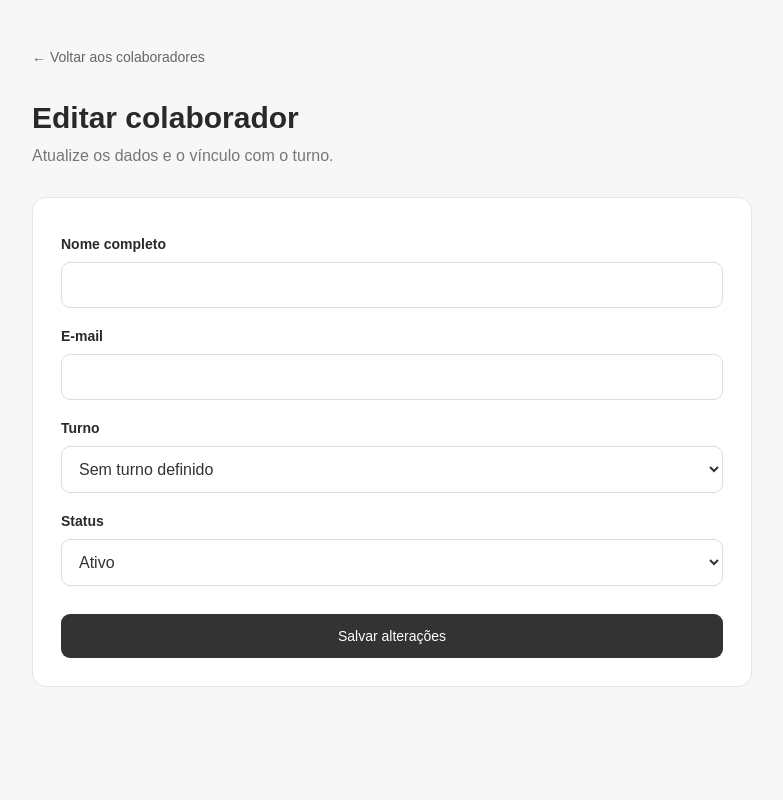
After one commit to juuhnicolette-a11y/sistema-ginastica-laboral, a Flask app: template templates/editar_colaborador.html in a window 1280 px wide. The commit adds this page. Shown: the whole page, without its empty margins (248-1031 px from the left). Run offline with Flask 3, Linux system fonts and the light colour scheme; the template is opened without the code that fills it, so the values that code supplies are empty.

Commit message:
Implementa cadastro e edicao de colaboradores

```diff
--- a/app.py
+++ b/app.py
@@ -378,5 +378,285 @@ def listar_colaboradores():
     return render_template("colaboradores.html", colaboradores=colaboradores)
 
 
+@app.route(
+    "/empresa/colaboradores/<int:colaborador_id>/editar", methods=["GET", "POST"]
+)
+def editar_colaborador(colaborador_id):
+    if "usuario_id" not in session or session.get("perfil") != "responsavel":
+        return redirect(url_for("login"))
+
+    conexao = sqlite3.connect("database/ginastica.db")
+    conexao.row_factory = sqlite3.Row
+    conexao.execute("PRAGMA foreign_keys = ON")
+
+    responsavel = conexao.execute(
+        """
+        SELECT usuarios.empresa_id
+        FROM usuarios
+        JOIN empresas ON empresas.id = usuarios.empresa_id
+        WHERE usuarios.id = ?
+          AND usuarios.perfil = 'responsavel'
+          AND usuarios.status = 'ativo'
+          AND empresas.status = 'ativa'
+        """,
+        (session["usuario_id"],),
+    ).fetchone()
+
+    if responsavel is None:
+        conexao.close()
+        session.clear()
+        return redirect(url_for("login"))
+
+    empresa_id = responsavel["empresa_id"]
+
+    colaborador = conexao.execute(
+        """
+        SELECT id, nome, email, turno_id, status
+        FROM usuarios
+        WHERE id = ?
+          AND empresa_id = ?
+          AND perfil = 'colaborador'
+        """,
+        (colaborador_id, empresa_id),
+    ).fetchone()
+
+    if colaborador is None:
+        conexao.close()
+        flash("Colaborador não encontrado.")
+        return redirect(url_for("listar_colaboradores"))
+
+    turnos = conexao.execute(
+        """
+        SELECT id, nome
+        FROM turnos
+        WHERE empresa_id = ?
+          AND (status = 'ativo' OR id = ?)
+        ORDER BY nome
+        """,
+        (empresa_id, colaborador["turno_id"]),
+    ).fetchall()
+
+    if request.method == "POST":
+        nome = request.form.get("nome", "").strip()
+        email = request.form.get("email", "").strip().lower()
+        turno_informado = request.form.get("turno_id", "")
+        status = request.form.get("status", "")
+
+        erro = None
+        turno_id = None
+
+        if not nome or not email:
+            erro = "Preencha o nome e o e-mail."
+        elif status not in ("ativo", "inativo"):
+            erro = "Selecione um status válido."
+        elif turno_informado:
+            try:
+                turno_id = int(turno_informado)
+            except ValueError:
+                erro = "Selecione um turno válido."
+
+            if erro is None:
+                turno_valido = conexao.execute(
+                    """
+                    SELECT id
+                    FROM turnos
+                    WHERE id = ?
+                      AND empresa_id = ?
+                      AND (status = 'ativo' OR id = ?)
+                    """,
+                    (turno_id, empresa_id, colaborador["turno_id"]),
+                ).fetchone()
+
+                if turno_valido is None:
+                    erro = "O turno selecionado não está disponível."
+
+        if erro is None:
+            email_existente = conexao.execute(
+                "SELECT id FROM usuarios WHERE email = ? AND id != ?",
+                (email, colaborador_id),
+            ).fetchone()
+
+            if email_existente:
+                erro = "Este e-mail já está cadastrado."
+
+        if erro is None:
+            conexao.execute(
+                """
+                UPDATE usuarios
+                SET nome = ?,
+                    email = ?,
+                    turno_id = ?,
+                    status = ?,
+                    atualizado_em = CURRENT_TIMESTAMP
+                WHERE id = ?
+                  AND empresa_id = ?
+                  AND perfil = 'colaborador'
+                """,
+                (nome, email, turno_id, status, colaborador_id, empresa_id),
+            )
+            conexao.commit()
+            conexao.close()
+
+            flash("Colaborador atualizado com sucesso! 💜")
+            return redirect(url_for("listar_colaboradores"))
+
+        flash(erro)
+        dados = {
+            "nome": nome,
+            "email": email,
+            "turno_id": turno_informado,
+            "status": status,
+        }
+    else:
+        dados = dict(colaborador)
+
+    conexao.close()
+
+    return render_template(
+        "editar_colaborador.html",
+        colaborador=dados,
+        turnos=turnos,
+    )
+
+
+@app.route("/empresa/colaboradores/adicionar", methods=["GET", "POST"])
+def adicionar_colaborador():
+    if "usuario_id" not in session or session.get("perfil") != "responsavel":
+        return redirect(url_for("login"))
+
+    conexao = sqlite3.connect("database/ginastica.db")
+    conexao.row_factory = sqlite3.Row
+    conexao.execute("PRAGMA foreign_keys = ON")
+
+    responsavel = conexao.execute(
+        """
+        SELECT usuarios.empresa_id
+        FROM usuarios
+        JOIN empresas ON empresas.id = usuarios.empresa_id
+        WHERE usuarios.id = ?
+          AND usuarios.perfil = 'responsavel'
+          AND usuarios.status = 'ativo'
+          AND empresas.status = 'ativa'
+        """,
+        (session["usuario_id"],),
+    ).fetchone()
+
+    if responsavel is None:
+        conexao.close()
+        session.clear()
+        return redirect(url_for("login"))
+
+    empresa_id = responsavel["empresa_id"]
+
+    turnos = conexao.execute(
+        """
+        SELECT id, nome
+        FROM turnos
+        WHERE empresa_id = ?
+          AND status = 'ativo'
+        ORDER BY nome
+        """,
+        (empresa_id,),
+    ).fetchall()
+
+    dados = {
+        "nome": "",
+        "email": "",
+        "turno_id": "",
+    }
+
+    if request.method == "POST":
+        nome = request.form.get("nome", "").strip()
+        email = request.form.get("email", "").strip().lower()
+        senha = request.form.get("senha", "")
+        turno_informado = request.form.get("turno_id", "")
+
+        dados = {
+            "nome": nome,
+            "email": email,
+            "turno_id": turno_informado,
+        }
+
+        erro = None
+        turno_id = None
+
+        if not nome or not email or not senha:
+            erro = "Preencha nome, e-mail e senha."
+        elif len(senha) < 8:
+            erro = "A senha precisa ter pelo menos 8 caracteres."
+
+        if erro is None and turno_informado:
+            try:
+                turno_id = int(turno_informado)
+            except ValueError:
+                erro = "Selecione um turno válido."
+
+            if erro is None:
+                turno_valido = conexao.execute(
+                    """
+                    SELECT id
+                    FROM turnos
+                    WHERE id = ?
+                      AND empresa_id = ?
+                      AND status = 'ativo'
+                    """,
+                    (turno_id, empresa_id),
+                ).fetchone()
+
+                if turno_valido is None:
+                    erro = "O turno selecionado não está disponível."
+
+        if erro is None:
+            email_existente = conexao.execute(
+                "SELECT id FROM usuarios WHERE email = ?",
+                (email,),
+            ).fetchone()
+
+            if email_existente:
+                erro = "Este e-mail já está cadastrado."
+
+        if erro is None:
+            try:
+                conexao.execute(
+                    """
+                    INSERT INTO usuarios (
+                        empresa_id,
+                        turno_id,
+                        nome,
+                        email,
+                        senha_hash,
+                        perfil,
+                        status
+                    )
+                    VALUES (?, ?, ?, ?, ?, 'colaborador', 'ativo')
+                    """,
+                    (
+                        empresa_id,
+                        turno_id,
+                        nome,
+                        email,
+                        generate_password_hash(senha),
+                    ),
+                )
+                conexao.commit()
+            except sqlite3.IntegrityError:
+                erro = "Não foi possível cadastrar. Verifique os dados."
+
+        if erro is None:
+            conexao.close()
+            flash("Colaborador cadastrado com sucesso! 💜")
+            return redirect(url_for("listar_colaboradores"))
+
+        flash(erro)
+
+    conexao.close()
+
+    return render_template(
+        "adicionar_colaborador.html",
+        dados=dados,
+        turnos=turnos,
+    )
+
+
 if __name__ == "__main__":
     app.run(debug=True)
--- a/static/css/style.css
+++ b/static/css/style.css
@@ -534,3 +534,108 @@ a.modulo-card:hover {
         font-size: 26px;
     }
 }
+
+
+/* Formulários de gestão */
+
+.formulario-empresa {
+    padding: 28px;
+    background: white;
+    border: 1px solid #e5e5e5;
+    border-radius: 14px;
+}
+
+.formulario-empresa form {
+    display: flex;
+    flex-direction: column;
+    gap: 10px;
+}
+
+.formulario-empresa label {
+    font-size: 14px;
+    font-weight: 600;
+    margin-top: 10px;
+}
+
+.formulario-empresa input,
+.formulario-empresa select {
+    width: 100%;
+    padding: 13px;
+    border: 1px solid #ddd;
+    border-radius: 9px;
+    background: white;
+    color: #333;
+    font: inherit;
+    box-sizing: border-box;
+}
+
+.formulario-empresa input:focus,
+.formulario-empresa select:focus {
+    outline: 2px solid #b9adc9;
+    border-color: #b9adc9;
+}
+
+.botao-salvar {
+    width: 100%;
+    padding: 14px;
+    margin-top: 18px;
+    border: none;
+    border-radius: 9px;
+    background: #333;
+    color: white;
+    font-size: 14px;
+    cursor: pointer;
+}
+
+.botao-salvar:hover {
+    background: #555;
+}
+
+.link-editar {
+    color: #555;
+    text-decoration: none;
+    font-weight: 600;
+}
+
+.link-editar:hover {
+    text-decoration: underline;
+}
+
+.mensagem-formulario {
+    padding: 12px;
+    border-radius: 9px;
+    background: #f4f0f8;
+    color: #514361;
+    font-size: 14px;
+}
+
+@media (max-width: 480px) {
+    .formulario-empresa {
+        padding: 20px;
+    }
+}
+
+
+.botao-adicionar {
+    display: block;
+    width: 100%;
+    box-sizing: border-box;
+    text-align: center;
+    background: #333;
+    color: white;
+    padding: 13px;
+    border-radius: 9px;
+    font-size: 14px;
+    text-decoration: none;
+    transition: background 0.2s;
+}
+
+.botao-adicionar:hover {
+    background: #555;
+}
+
+.formulario-empresa small {
+    color: #777;
+    font-size: 12px;
+    line-height: 1.5;
+}
--- /dev/null
+++ b/templates/editar_colaborador.html
@@ -0,0 +1,77 @@
+
+<!DOCTYPE html>
+<html lang="pt-BR">
+<head>
+    <meta charset="UTF-8">
+    <meta name="viewport" content="width=device-width, initial-scale=1.0">
+    <title>Editar colaborador | Ginástica em Dia</title>
+    <link rel="stylesheet" href="{{ url_for('static', filename='css/style.css') }}">
+</head>
+<body>
+    <main class="painel-empresa">
+        <a href="{{ url_for('listar_colaboradores') }}" class="link-voltar">
+            ← Voltar aos colaboradores
+        </a>
+
+        <header class="painel-cabecalho">
+            <h1>Editar colaborador</h1>
+            <p>Atualize os dados e o vínculo com o turno.</p>
+        </header>
+
+        <section class="formulario-empresa">
+            {% with mensagens = get_flashed_messages() %}
+                {% for mensagem in mensagens %}
+                    <p class="mensagem-formulario">{{ mensagem }}</p>
+                {% endfor %}
+            {% endwith %}
+
+            <form method="POST">
+                <label for="nome">Nome completo</label>
+                <input
+                    type="text"
+                    id="nome"
+                    name="nome"
+                    value="{{ colaborador.nome }}"
+                    required
+                >
+
+                <label for="email">E-mail</label>
+                <input
+                    type="email"
+                    id="email"
+                    name="email"
+                    value="{{ colaborador.email }}"
+                    required
+                >
+
+                <label for="turno_id">Turno</label>
+                <select id="turno_id" name="turno_id">
+                    <option value="">Sem turno definido</option>
+                    {% for turno in turnos %}
+                        <option
+                            value="{{ turno.id }}"
+                            {% if colaborador.turno_id|string == turno.id|string %}selected{% endif %}
+                        >
+                            {{ turno.nome }}
+                        </option>
+                    {% endfor %}
+                </select>
+
+                <label for="status">Status</label>
+                <select id="status" name="status" required>
+                    <option value="ativo" {% if colaborador.status == 'ativo' %}selected{% endif %}>
+                        Ativo
+                    </option>
+                    <option value="inativo" {% if colaborador.status == 'inativo' %}selected{% endif %}>
+                        Inativo
+                    </option>
+                </select>
+
+                <button type="submit" class="botao-salvar">
+                    Salvar alterações
+                </button>
+            </form>
+        </section>
+    </main>
+</body>
+</html>
```
Also changed, not shown: templates/adicionar_colaborador.html (added, +78 -0 lines), templates/colaboradores.html (+4 -5 lines).
